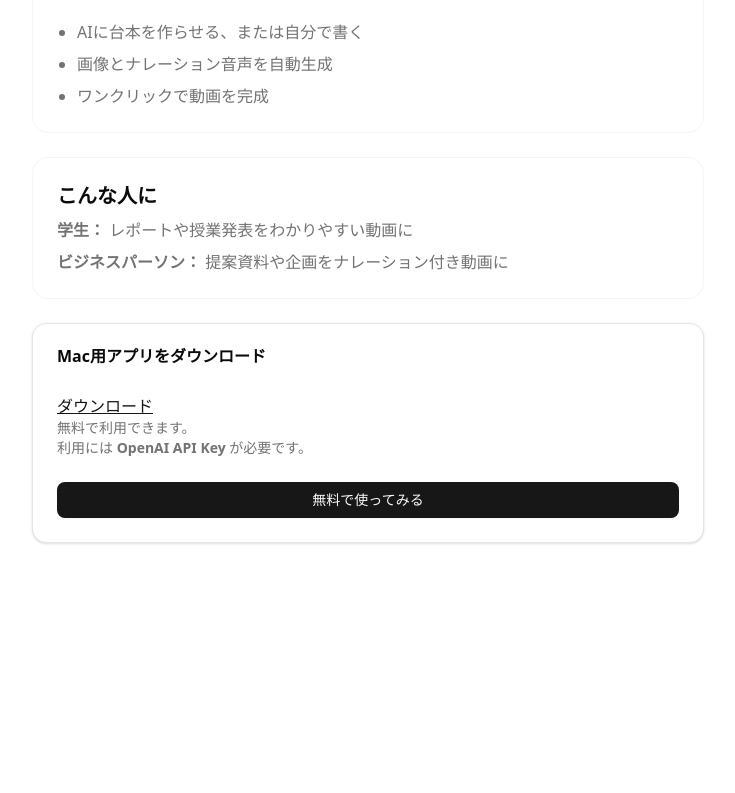
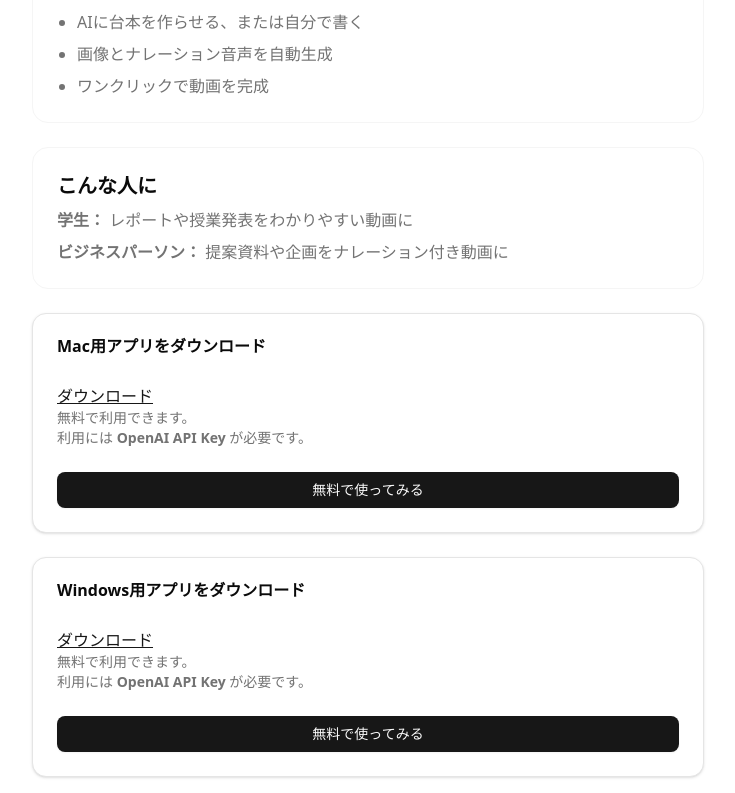
Before and after one commit to receptron/mulmocast-web, a Vue app: page / in a window 1280 px wide. Shown: the part 231-1024 px from the top of the page, without its empty margins (272-1007 px from the left). Before the commit the page ends 800 px from the top, so only its background shows below. Built offline with nearby package versions, Linux system fonts and the light colour scheme; no server answers.

Commit message:
win download

```diff
--- a/client/configs/config-dev.ts
+++ b/client/configs/config-dev.ts
@@ -1 +1,2 @@
 export const macReleaseURL = "https://s3.aws.mulmocast.com/releases/dev/darwin/arm64/RELEASES.json";
+export const winPrefix = "https://s3.aws.mulmocast.com/releases/dev/win32/x64";
--- a/client/configs/config-prod.ts
+++ b/client/configs/config-prod.ts
@@ -1 +1,2 @@
 export const macReleaseURL = "https://s3.aws.mulmocast.com/releases/prod/darwin/arm64/RELEASES.json";
+export const winPrefix = "https://s3.aws.mulmocast.com/releases/prod/win32/x64";
--- a/client/configs/config.ts
+++ b/client/configs/config.ts
@@ -1 +1,2 @@
 export const macReleaseURL = "https://s3.aws.mulmocast.com/releases/dev/darwin/arm64/RELEASES.json";
+export const winPrefix = "https://s3.aws.mulmocast.com/releases/dev/win32/x64";
--- a/client/views/Home.vue
+++ b/client/views/Home.vue
@@ -56,6 +56,27 @@
           </div>
         </CardFooter>
       </Card>
+
+      <!-- Download Section -->
+      <Card class="hover:bg-muted/50">
+        <CardHeader>
+          <CardTitle>Windows用アプリをダウンロード</CardTitle>
+        </CardHeader>
+        <CardContent class="space-y-4">
+          {{ winReleaseURL }}
+          <a :href="winReleaseURL" class="text-primary underline"> ダウンロード {{ windowsVersion }} </a>
+          <p class="text-muted-foreground text-sm">
+            無料で利用できます。<br />
+            利用には
+            <span class="font-semibold">OpenAI API Key</span> が必要です。
+          </p>
+        </CardContent>
+        <CardFooter>
+          <div class="w-full text-center">
+            <Button as="a" :href="currentMac?.updateTo?.url" class="w-full"> 無料で使ってみる </Button>
+          </div>
+        </CardFooter>
+      </Card>
     </div>
   </div>
 </template>
@@ -68,7 +89,7 @@ import { Button } from "@/components/ui/button";
 // import { Label } from "@/components/ui/label";
 import { Card, CardContent, CardFooter, CardHeader, CardTitle } from "@/components/ui/card";
 
-import { macReleaseURL } from "../configs/config";
+import { macReleaseURL, winPrefix } from "../configs/config";
 
 /*
 const text = ref("");
@@ -85,7 +106,8 @@ type MacData = {
 };
 
 const currentMac = ref<MacData>({});
-// const currentWin = ref({});
+const winReleaseURL = ref<null | string>(null);
+const windowsVersion = ref<null | string>(null);
 
 const fetchDataMac = async () => {
   const response = await fetch(macReleaseURL);
@@ -95,11 +117,13 @@ const fetchDataMac = async () => {
 };
 
 const fetchDataWin = async () => {
-  const response = await fetch("https://s3.aws.mulmocast.com/releases/prod/win32/x64/RELEASES");
-  const result = await response.text();
-  console.log(result.split("\n").map((line) => line.split(/\s/)));
-  // const { currentRelease, releases } = result;
-  // currentWin.value = releases.find(release => release.version === currentRelease);
+  const response = await fetch(winPrefix + "/RELEASE.json");
+  const result = await response.json();
+
+  const { currentVersion } = result;
+  windowsVersion.value = currentVersion;
+
+  winReleaseURL.value = `${winPrefix}/MulmoCast-${currentVersion}-setup.exe`;
 };
 
 fetchDataMac();
```
